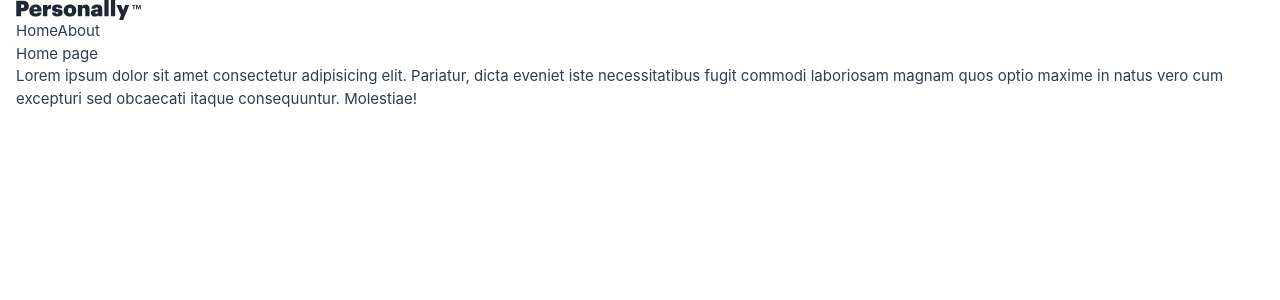
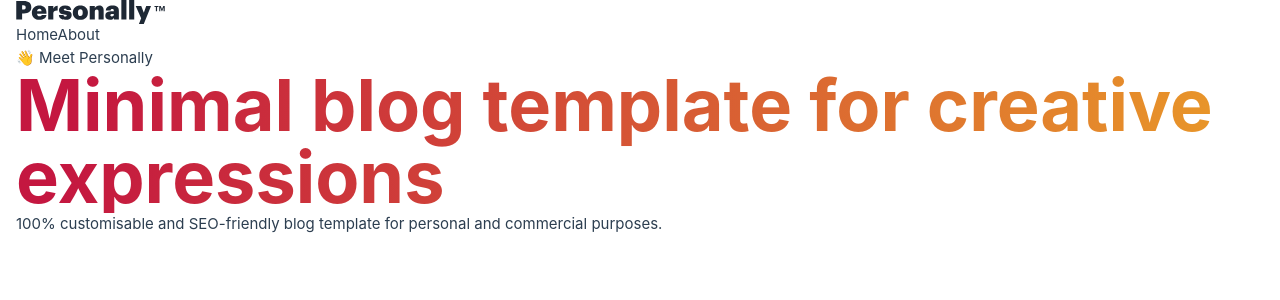
Before and after one commit to braanj/personally, a Vue app: page / in a window 1280 px wide. Shown: the top 300 px of the page. Built offline with nearby package versions, Linux system fonts and the light colour scheme.

Commit message:
Add page hero

```diff
--- a/src/App.vue
+++ b/src/App.vue
@@ -5,7 +5,7 @@ import AppHeader from "./components/AppHeader.vue";
 
 <template>
   <AppHeader />
-  <main class="prose mt-20">
+  <main class="mt-[72px] w-full bg-gray-200">
     <RouterView />
   </main>
 </template>
--- a/src/assets/main.css
+++ b/src/assets/main.css
@@ -7,3 +7,15 @@
 .container {
   @apply max-w-[1280px] mx-auto px-4;
 }
+
+.text-gradiant {
+  background: var(
+    --Hot-Graient,
+    linear-gradient(97deg, #c41740 4.8%, #ea9c28 100%)
+  );
+  background-clip: text;
+  -webkit-background-clip: text;
+  -webkit-text-fill-color: transparent;
+
+  @apply font-bold lg:text-7xl md:text-6xl text-4xl mb-0;
+}
--- a/src/components/AppHeader.vue
+++ b/src/components/AppHeader.vue
@@ -1,13 +1,7 @@
 <template>
   <header class="py-6 shadow-md fixed top-0 w-full bg-white">
     <div class="flex gap-2 justify-between items-center container">
-      <img
-        alt="Vue logo"
-        class="logo"
-        src="@/assets/logo.svg"
-        width="125"
-        height="125"
-      />
+      <AppLogo />
 
       <nav class="flex gap-4 justify-end">
         <template v-for="item in navigation" :key="item.label">
@@ -29,4 +23,5 @@
 
 <script setup lang="ts">
 import { navigation } from "@/constants/index";
+import AppLogo from "@/components/svg/AppLogo.vue";
 </script>
--- /dev/null
+++ b/src/components/AppHero.vue
@@ -0,0 +1,26 @@
+<template>
+  <div class="bg-white py-20">
+    <div
+      class="prose container flex flex-col items-center text-center justify-center"
+    >
+      <span class="bg-gray-200 py-2 px-4 mb-2 rounded-full">{{
+        data.badge
+      }}</span>
+      <GradiantTitle :text="data.title" />
+      <p class="md:text-xl lg:text-2xl text-xl md:max-w-[60%]">
+        {{ data.description }}
+      </p>
+    </div>
+  </div>
+</template>
+
+<script setup lang="ts">
+import GradiantTitle from "./GradiantTitle.vue";
+
+const { data } = defineProps({
+  data: {
+    type: Object,
+    required: true,
+  },
+});
+</script>
--- /dev/null
+++ b/src/components/GradiantTitle.vue
@@ -0,0 +1,12 @@
+<template>
+  <h1 class="text-gradiant">{{ props.text }}</h1>
+</template>
+
+<script setup lang="ts">
+const props = defineProps({
+  text: {
+    type: String,
+    required: true,
+  },
+});
+</script>
--- a/src/constants/index.ts
+++ b/src/constants/index.ts
@@ -11,4 +11,13 @@ export const navigation = [
   },
 ];
 
+export const homepageData = {
+  hero: {
+    title: "Minimal blog template for creative expressions",
+    description:
+      "100% customisable and SEO-friendly blog template for personal and commercial purposes.",
+    badge: "👋 Meet Personally",
+  },
+};
+
 export default { navigation };
--- a/src/views/HomeView.vue
+++ b/src/views/HomeView.vue
@@ -1,20 +1,8 @@
+<template>
+  <AppHero :data="homepageData.hero" />
+</template>
+
 <script setup lang="ts">
-import { useRoute } from "vue-router";
-const route = useRoute();
-console.log(route.fullPath);
+import AppHero from "@/components/AppHero.vue";
+import { homepageData } from "@/constants";
 </script>
-
-<template>
-  <div class="container">
-    <h1>Home page</h1>
-    <p>
-      Lorem ipsum dolor sit amet consectetur adipisicing elit. Pariatur, dicta
-      eveniet iste necessitatibus fugit commodi laboriosam magnam quos optio
-      maxime in natus vero cum excepturi sed obcaecati itaque consequuntur.
-      Molestiae!
-    </p>
-    <div>
-      <RouterView />
-    </div>
-  </div>
-</template>
```
Also changed, not shown: src/components/svg/AppLogo.vue (added, +16 -0 lines).
